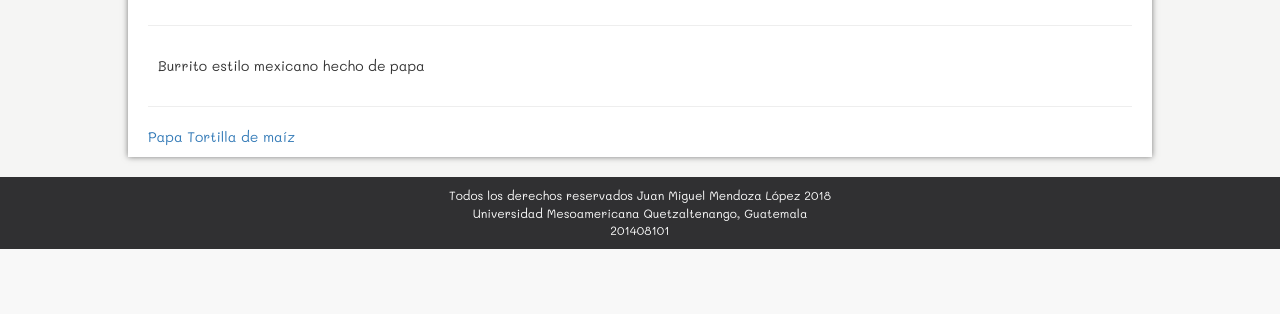
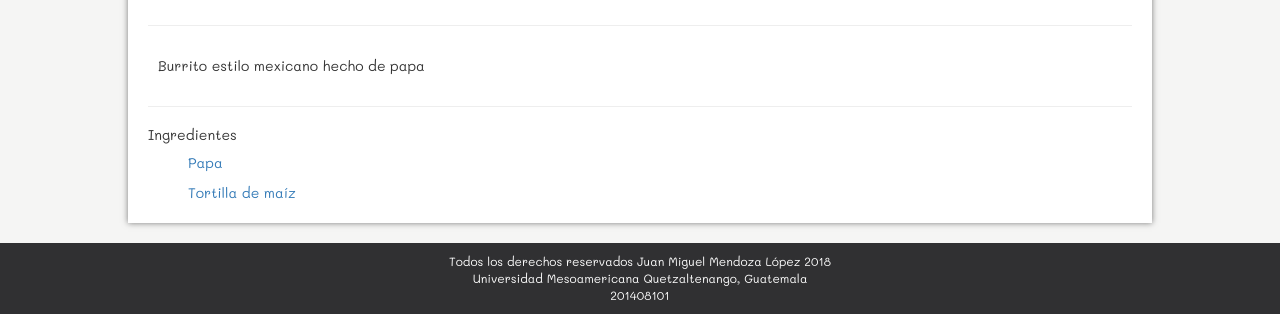
Before and after one commit to laysquad/parcial3, a Django app: page /platillodetalle/1/ in a window 1280 px wide. Shown: the part 681-995 px from the top of the page. Before the commit the page ends 930 px from the top, so only its background shows below. Run offline with Django 3.2, Linux system fonts and the light colour scheme; data comes from the database, SQL or seed files in the repository; some libraries are stand-ins or nearby versions.

Commit message:
Sexto commit

```diff
--- a/platipedia/templates/platipedia/PlatilloDetalle.html
+++ b/platipedia/templates/platipedia/PlatilloDetalle.html
@@ -7,8 +7,12 @@
         <img class="imagen" src="../../static/arte/platillos/{{ Platillo.id }}.bpg">
         <hr>
         <p>{{ Platillo.contenido }}</p>
-        <hr> {% for Elemento in Ingredientes %}
-        <a href="../../ingredientedetalle/{{ Elemento.id }}">{{ Elemento.nombre }}</a> {% endfor %}
+        <hr>
+        <h5>Ingredientes</h5>
+
+        {% for Elemento in Ingredientes %}
+        <ol><a href="../../ingredientedetalle/{{ Elemento.id }}">{{ Elemento.nombre }}</a> </ol>{% endfor %}
+
     </div>
 
 </div>
```
